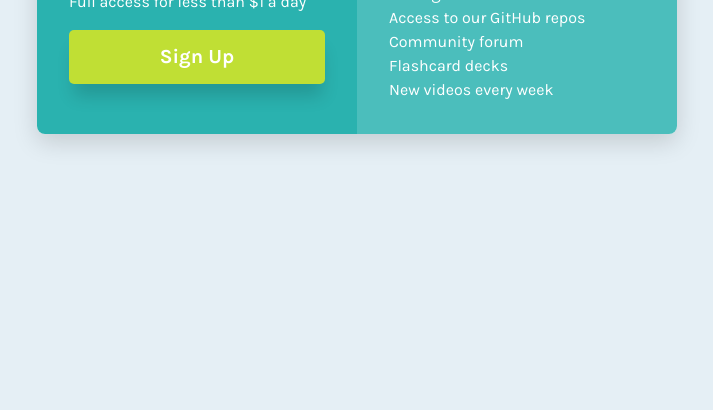
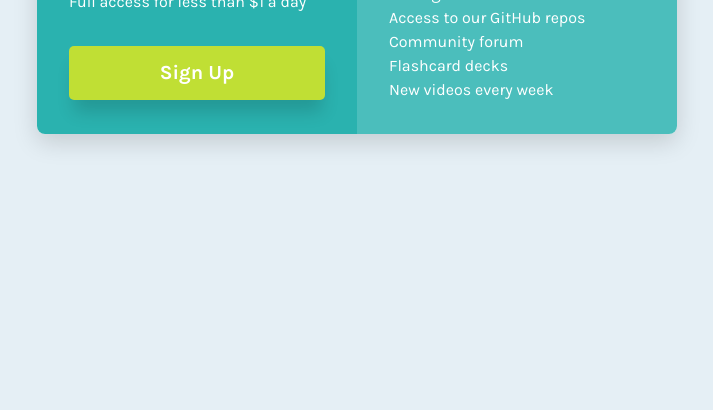
Before and after one commit to Denyos/fem-single-price-grid-component, a website built with Vite: page index.html in a window 1280 px wide. Shown: the part 390-800 px from the top of the page, without its empty margins (283-996 px from the left). Built offline with nearby package versions, Linux system fonts and the light colour scheme.

Commit message:
Increase padding to align sign up button

```diff
--- a/style.css
+++ b/style.css
@@ -141,7 +141,7 @@ section {
 }
 
 .subscription p {
-  padding-bottom: 1rem;
+  padding-bottom: 2rem;
 }
 
 
```
